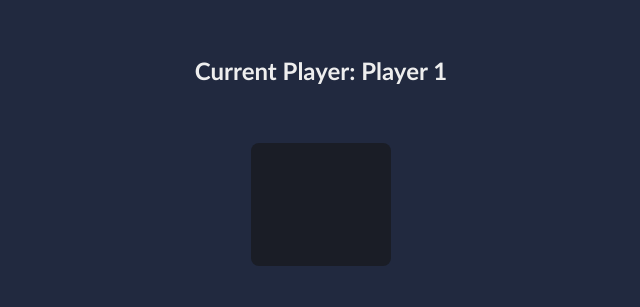
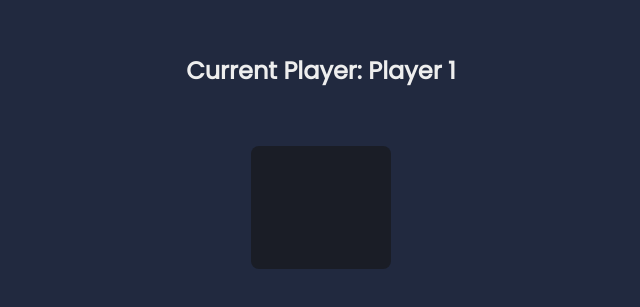
Before and after one commit to ikennaezef/connect-four-game, a plain HTML site: page index.html in a window 1280 px wide. Shown: the part 255-562 px from the top of the page, without its empty margins (319-959 px from the left). Drawn offline with Linux system fonts and the light colour scheme.

Commit message:
Added font style

```diff
--- a/style.css
+++ b/style.css
@@ -1,3 +1,5 @@
+@import url('https://fonts.googleapis.com/css2?family=Poppins&display=swap');
+
 html {
 	font-size: 16px;
 }
@@ -10,7 +12,7 @@ body {
 	min-height: 100vh;
 	background-color: #21293f;
 	color: #eee;
-	font-family: 'Calibri';
+	font-family: 'Poppins', sans-serif;
 }
 
 * {
```
